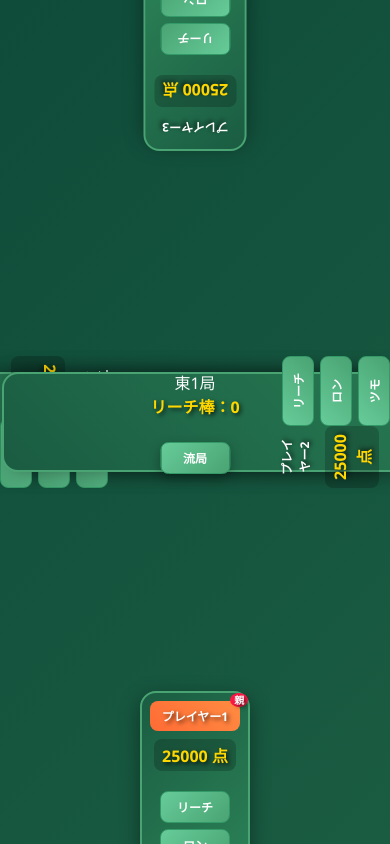
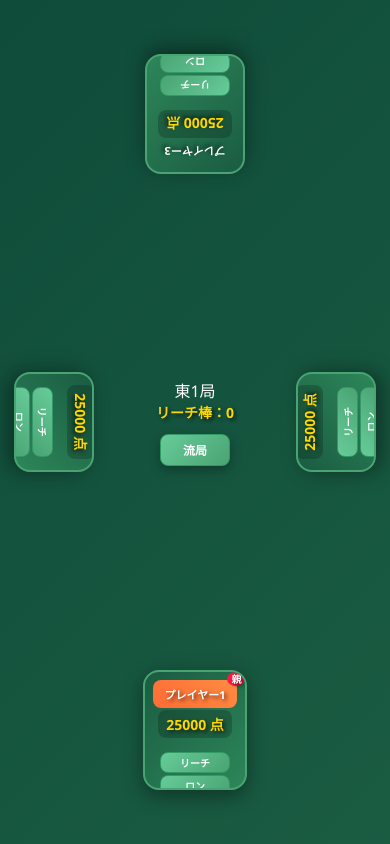
Before and after one commit to KeidaiHidaka/mahjong-scoreboard2, a React (Vite) app: page / in a window 390 px wide. Built offline with nearby package versions, Linux system fonts and the light colour scheme.

Commit message:
一旦保存

```diff
--- a/src/components/styles/center-info.css
+++ b/src/components/styles/center-info.css
@@ -70,24 +70,55 @@
 
 @media (max-width: 480px) {
   .round-info {
-    font-size: 18px;
-    margin-bottom: var(--spacing-md);
+    font-size: 16px;
+    margin-bottom: var(--spacing-sm);
+    padding: 4px var(--spacing-md); /* パディングを縮小 */
+  }
+
+  .reach-sticks {
+    font-size: 14px;
+    margin-bottom: var(--spacing-md); /* マージンを縮小 */
   }
 
   .mahjong-app__draw-button {
-    padding: var(--spacing-sm) var(--spacing-lg);
-    font-size: 16px;
+    padding: var(--spacing-sm) var(--spacing-md); /* パディングを縮小 */
+    font-size: 14px;
   }
 }
 
 @media (max-height: 600px) {
   .round-info {
-    font-size: 16px;
-    margin-bottom: var(--spacing-sm);
+    font-size: 14px;
+    margin-bottom: 4px; /* さらに縮小 */
+    padding: 2px var(--spacing-sm);
+  }
+
+  .reach-sticks {
+    font-size: 12px;
+    margin-bottom: 4px;
   }
 
   .mahjong-app__draw-button {
-    padding: var(--spacing-sm) var(--spacing-lg);
-    font-size: 16px;
+    padding: 4px var(--spacing-sm);
+    font-size: 12px;
   }
 }
+
+/* 極小画面用 */
+@media (max-width: 380px) {
+  .round-info {
+    font-size: 14px;
+    margin-bottom: 2px;
+    padding: 2px 8px;
+  }
+
+  .reach-sticks {
+    font-size: 11px;
+    margin-bottom: 2px;
+  }
+
+  .mahjong-app__draw-button {
+    padding: 3px 8px;
+    font-size: 11px;
+  }
+}
--- a/src/components/styles/layout.css
+++ b/src/components/styles/layout.css
@@ -14,10 +14,11 @@
     "left-player center-info right-player"
     ". bottom-player .";
   grid-template-rows: 1fr 2fr 1fr;
-  grid-template-columns: 1fr 2fr 1fr;
+  grid-template-columns: 1.5fr 2fr 1.5fr; /* 中央を40%に縮小 */
   gap: var(--spacing-md);
   padding: var(--spacing-md);
   box-sizing: border-box;
+  align-items: center; /* 追加：全体の垂直中央揃え */
 }
 
 /* 各エリアの配置 */
@@ -50,12 +51,14 @@
   z-index: 10;
 }
 
-/* 左右プレイヤーの直接配置 */
+/* 左右プレイヤーの直接配置 - 中央揃えを強化 */
 .mahjong-app > .player-panel--left {
   grid-area: left-player;
   display: flex;
   justify-content: center;
   align-items: center;
+  align-self: center; /* 追加：垂直中央揃え */
+  justify-self: center; /* 追加：水平中央揃え */
 }
 
 .mahjong-app > .player-panel--right {
@@ -63,12 +66,15 @@
   display: flex;
   justify-content: center;
   align-items: center;
+  align-self: center; /* 追加：垂直中央揃え */
+  justify-self: center; /* 追加：水平中央揃え */
 }
 
 /* レスポンシブ調整 */
 @media (max-width: 768px) {
   .mahjong-app {
     grid-template-rows: 1fr 1.5fr 1fr;
+    grid-template-columns: 1.2fr 2fr 1.2fr; /* タブレットでは少し中央を広げる */
     gap: var(--spacing-sm);
     padding: var(--spacing-sm);
   }
@@ -80,18 +86,51 @@
 
 @media (max-width: 480px) {
   .mahjong-app {
-    grid-template-rows: 80px 1fr 80px;
+    grid-template-rows: minmax(60px, 0.8fr) 1.4fr minmax(60px, 0.8fr); /* より柔軟な高さ設定 */
+    grid-template-columns: 1fr 2fr 1fr; /* スマホでは元の比率に戻す */
     gap: var(--spacing-xs);
     padding: var(--spacing-xs);
+    min-height: 100vh; /* 最小高さを保証 */
+    max-height: 100vh; /* 最大高さを制限 */
   }
 }
 
 @media (max-height: 600px) {
   .mahjong-app {
-    grid-template-rows: 60px 1fr 60px;
+    grid-template-rows: minmax(50px, 0.7fr) 1.6fr minmax(50px, 0.7fr); /* 低い画面での調整 */
+    gap: 4px; /* ギャップをさらに縮小 */
+    padding: 4px; /* パディングも縮小 */
   }
 
   .mahjong-app__center-info {
     padding: var(--spacing-md);
   }
 }
+
+/* 超小さい画面用の追加調整 */
+@media (max-width: 480px) and (max-height: 700px) {
+  .mahjong-app {
+    grid-template-rows: minmax(50px, 0.75fr) 1.5fr minmax(50px, 0.75fr);
+    gap: 2px;
+    padding: 2px;
+  }
+
+  .mahjong-app__center-info {
+    padding: var(--spacing-sm);
+    border-width: 2px; /* ボーダーも細く */
+  }
+}
+
+/* 極小画面用（iPhone SE等）*/
+@media (max-width: 380px) {
+  .mahjong-app {
+    grid-template-rows: minmax(45px, 0.7fr) 1.6fr minmax(45px, 0.7fr);
+    gap: 1px;
+    padding: 1px;
+  }
+
+  .mahjong-app__center-info {
+    padding: 6px;
+    border-width: 1px;
+  }
+}
--- a/src/components/styles/player-panel.css
+++ b/src/components/styles/player-panel.css
@@ -27,10 +27,26 @@
   transform: rotate(180deg) !important;
 }
 
+/* 左右のプレイヤーパネルは横長にして、確実に中央配置 */
+.player-panel.player-panel--left,
+.player-panel.player-panel--right {
+  min-width: 160px;
+  max-width: 200px;
+  height: 100px;
+  padding: var(--spacing-md) var(--spacing-lg);
+  display: flex;
+  flex-direction: column;
+  justify-content: center;
+  align-items: center;
+  /* 中央配置を確実にする */
+  margin: auto;
+  align-self: center;
+  justify-self: center;
+}
+
 .player-panel.player-panel--left {
   transform: rotate(90deg) !important;
-  transform-origin: center !important;
-  /* ホバー時の拡大は回転と競合するため無効化 */
+  transform-origin: center center !important;
 }
 
 .player-panel.player-panel--left:hover {
@@ -39,7 +55,7 @@
 
 .player-panel.player-panel--right {
   transform: rotate(-90deg) !important;
-  transform-origin: center !important;
+  transform-origin: center center !important;
 }
 
 .player-panel.player-panel--right:hover {
@@ -133,6 +149,23 @@
     padding: var(--spacing-md);
   }
 
+  /* 左右のプレイヤーパネルを横長に調整 */
+  .player-panel.player-panel--left,
+  .player-panel.player-panel--right {
+    min-width: 140px;
+    max-width: 170px;
+    height: 85px;
+    padding: var(--spacing-sm) var(--spacing-md);
+    display: flex;
+    flex-direction: column;
+    justify-content: center;
+    align-items: center;
+    /* タブレットでも中央配置を維持 */
+    margin: auto;
+    align-self: center;
+    justify-self: center;
+  }
+
   .player-panel__name {
     font-size: 14px;
   }
@@ -146,13 +179,45 @@
   .player-panel {
     min-width: 100px;
     padding: var(--spacing-sm);
+    /* 通常の上下パネルをよりコンパクトに */
+    max-height: 120px;
+    overflow: hidden;
+  }
+
+  /* スマホでは左右のプレイヤーパネルをコンパクトに */
+  .player-panel.player-panel--left,
+  .player-panel.player-panel--right {
+    min-width: 100px; /* より小さく */
+    max-width: 130px; /* より小さく */
+    height: 80px; /* より低く */
+    padding: var(--spacing-xs) var(--spacing-sm);
+    display: flex;
+    flex-direction: column;
+    justify-content: center;
+    align-items: center;
+    /* スマホでも中央配置を維持 */
+    margin: auto;
+    align-self: center;
+    justify-self: center;
   }
 
   .player-panel__name {
-    font-size: 12px;
+    font-size: 11px; /* さらに小さく */
+    margin-bottom: 2px;
   }
 
   .player-panel__score {
-    font-size: 16px;
+    font-size: 14px; /* さらに小さく */
+    margin-bottom: 2px;
+  }
+
+  .player-panel__buttons {
+    gap: 2px; /* ボタン間隔を狭く */
+  }
+
+  /* ボタンもコンパクトに */
+  .player-panel .btn {
+    font-size: 10px;
+    padding: 2px 6px;
   }
 }
```
